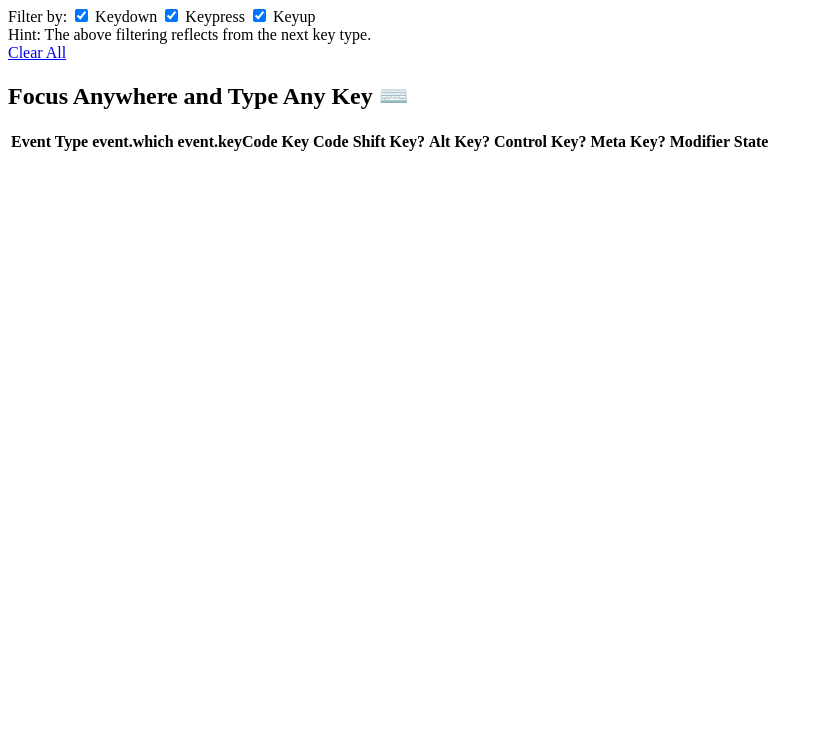
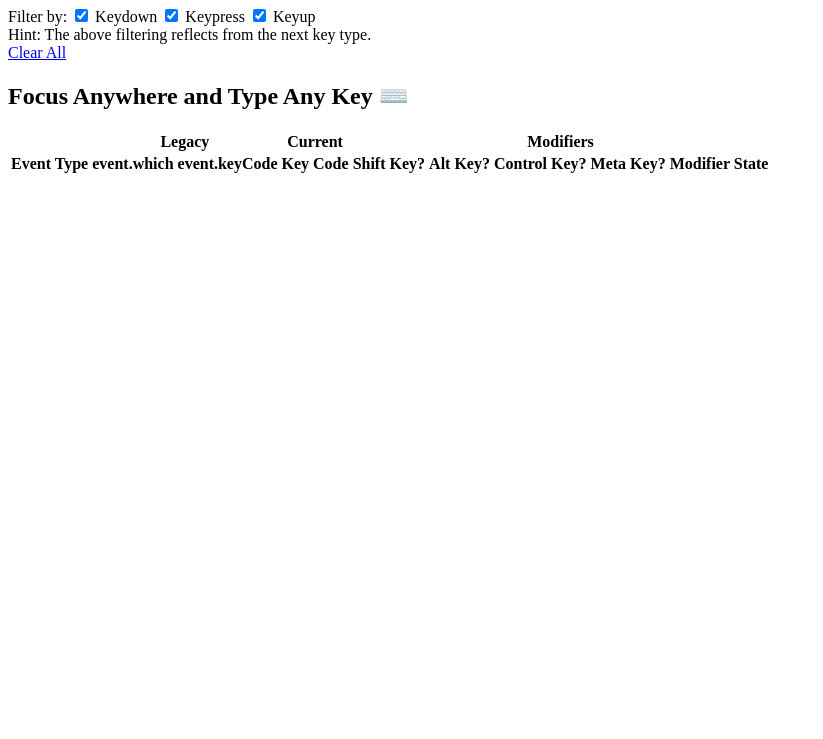
Before and after one commit to atapas/js-keyevents-demo, a website: page index.html in a window 1280 px wide. Shown: the part 61-800 px from the top of the page, without its empty margins (0-823 px from the left). Drawn offline with Linux system fonts and the light colour scheme.

Commit message:
Added Legends

```diff
--- a/index.html
+++ b/index.html
@@ -32,6 +32,12 @@
 			<div class="note key" id="key-id"></div>
 			<table id="event-table">
 				<thead>
+          <tr class="legend">
+            <th></th>
+            <th colspan="2" class="legacy">Legacy</th>
+            <th colspan="2" class="current">Current</th>
+            <th colspan="5" class="modifier">Modifiers</th>
+          </tr>
 					<tr>
 						<th class="type">Event Type</th>
             <th class="legacy">event.which</th>
--- a/style.css
+++ b/style.css
@@ -15,6 +15,12 @@ table {
 
 table thead tr {
   text-align: left;
+}
+
+table thead tr.legend,
+table thead tr.legend th {
+  border: 1px solid #ebebeb;
+  text-align: center;
 }
 
 table thead tr th.type {
```
